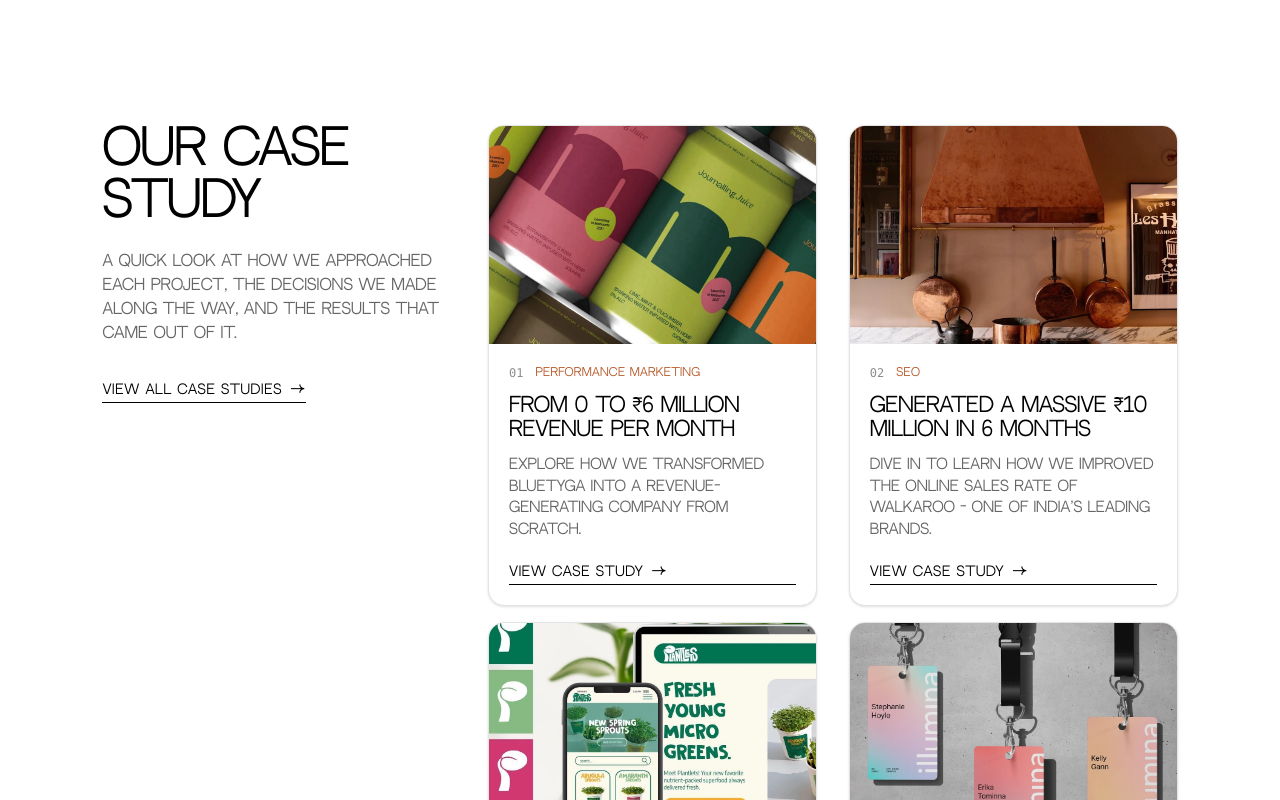
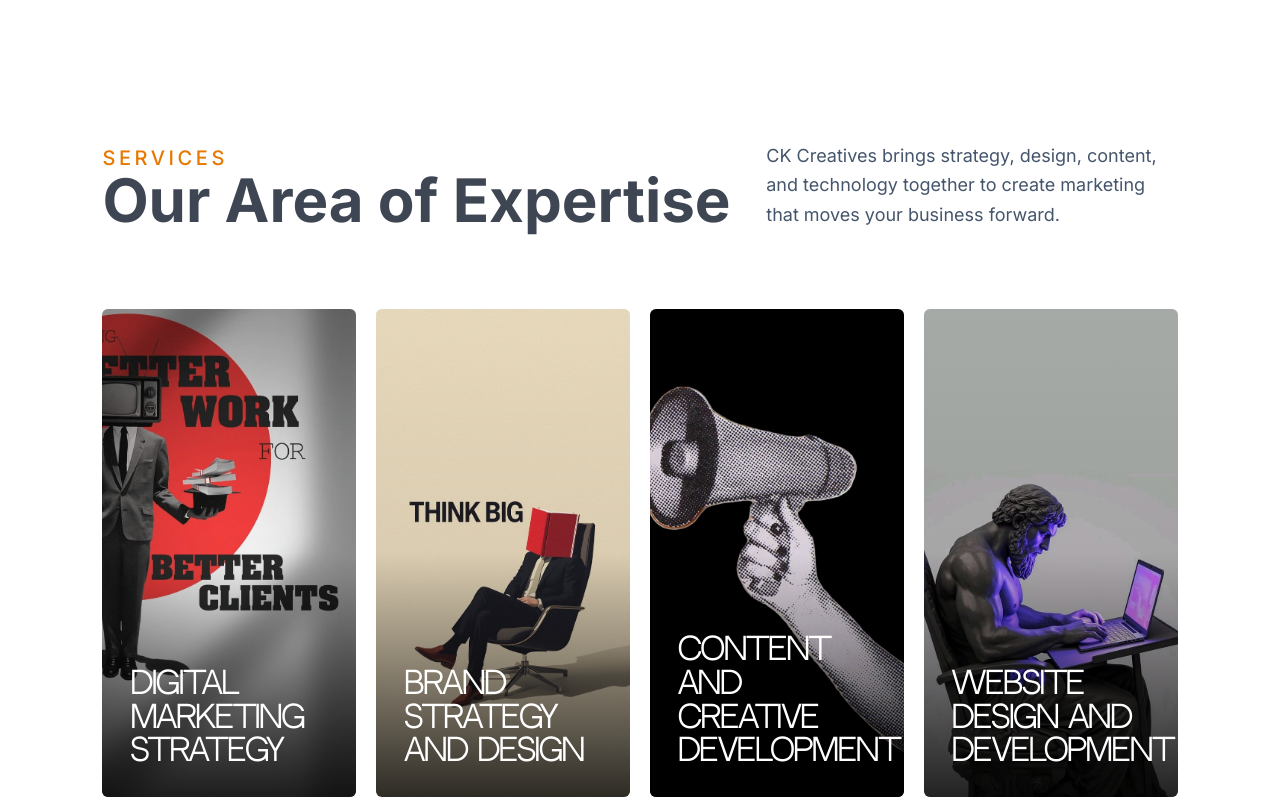
Before and after one commit to Sahileyy/ck-new-website, a Next.js app: page / in a window 1280 px wide. Shown: the part 1620-2420 px from the top of the page. Built offline with nearby package versions, Linux system fonts and the light colour scheme.

Commit message:
feat: finish service and case study section

```diff
--- a/app/components/CaseStudies.tsx
+++ b/app/components/CaseStudies.tsx
@@ -83,13 +83,13 @@ export default function CaseStudies() {
     return (
         <section ref={sectionRef} className="w-full bg-white text-black py-16 md:py-24 px-[8%]">
             <div className="w-full">
-                <div className="flex gap-10 lg:gap-12 items-start">
+                <div className="flex flex-col gap-10 md:flex-row lg:gap-12 items-start">
                     {/* LEFT — Sticky Intro Column (4 columns) */}
                     <div className="lg:col-span-4 w-full lg:sticky lg:top-28">
                         {/* <span className="text-[12px] font-normal text-[#8d8d8d] tracking-[0.12px] uppercase mb-3 block">
               Selected work
             </span> */}
-                        <h2 className="text-left text-5xl sm:text-5xl font-light text-black tracking-[-0.025em] leading-[1.08] mb-5">
+                        <h2 className="text-left text-5xl sm:text-5xl font-bold opacity-70 text-black  leading-[1.08] mb-5">
                             Our case study
                         </h2>
                         <p className="text-[15px] text-[#666666] leading-[1.6] max-w-[38ch] mb-8">
@@ -98,7 +98,7 @@ export default function CaseStudies() {
                         </p>
                         <Link
                             href="/case-study"
-                            className="group inline-flex items-center gap-2 text-[13px] font-medium text-black tracking-[0.05em] uppercase border-b border-black hover:text-[#b75928] hover:border-[#b75928] transition-colors duration-300 pb-0.5"
+                            className="group hidden md:inline-flex items-center gap-2 text-[13px] font-medium text-black tracking-[0.05em] uppercase border-b border-black hover:text-[#b75928] hover:border-[#b75928] transition-colors duration-300 pb-0.5"
                         >
                             <span>View all case studies</span>
                             <span className="transform transition-transform duration-300 group-hover:translate-x-1">
@@ -108,7 +108,7 @@ export default function CaseStudies() {
                     </div>
 
                     {/* RIGHT — fixed 2-column / 3-row grid, only splits into columns once the layout is actually side-by-side */}
-                    <div className="lg:col-span-8 grid grid-cols-1 md:grid-cols-2 gap-x-6 gap-y-3 lg:gap-x-8 lg:gap-y-4 auto-rows-fr">
+                    <div className="max-md:w-full lg:col-span-8 flex flex-col gap-x-6 gap-y-3 md:grid md:grid-cols-2 lg:gap-x-10 lg:gap-y-14 auto-rows-fr">
                         {ALL_CASE_STUDIES.map((study, index) => (
                             <div
                                 key={`${study.link}-${index}`}
--- a/app/components/ServicesShowcase.tsx
+++ b/app/components/ServicesShowcase.tsx
@@ -8,27 +8,27 @@ const services = [
   ["Social Media Management", "Keep your brand active and relevant with content made for conversation, community, and growth.", "/images/cards/seo.jpeg"],
   ["Video Production and VFX", "Bring your story to life through memorable film, motion, and visuals crafted for maximum impact.", "/images/cards/production.jpeg"],
   ["2D and 3D Animation", "Make complex ideas clear and exciting through animation designed to capture attention.", "/images/cards/2d.jpeg"],
-  ["Search Engine Optimisation", "Help the right people discover your brand with search content and optimisation built for long-term visibility.", "/images/cards/seo.jpeg"],
+  ["Search Engine Optimisation", "Help the right people discover your brand with search content and optimisation built for long-term visibility.", "/images/cards/seo2image.jpg"],
 ] as const;
 
 export default function ServicesShowcase() {
   return (
     <section id="our-services" className="w-full bg-white px-[4%] py-20 lg:px-[8%] lg:py-28">
       <div className="mx-auto max-w-[1720px]">
-        <div className="text-center">
-          <p className="text-4xl lg:text-5xl mb-20 tracking-tighter">Our services</p>
-        </div>
+        {/* <div className="text-center">
+          <p className="text-3xl font-bold opacity-80 lg:text-4xl uppercase mb-20 text-neutral-900 "> services</p>
+        </div> */}
         <div className="grid gap-6 pb-14 lg:grid-cols-[1.4fr_0.9fr] lg:items-end lg:pb-20">
           <div>
-            {/* <p className="text-xl font-medium uppercase tracking-[0.18em] text-[#e77800]">Services</p> */}
-            <h2 className="text-4xl font-normal leading-[0.95] tracking-[-0.06em] text-slate-500 sm:text-4xl lg:text-5xl xl:text-6xl"> How We Drive Growth </h2>
+            <p className="text-xl font-medium uppercase tracking-[0.18em] text-[#e77800]">Services</p>
+            <h2 className="heading-normal-case text-4xl font-bold leading-[0.95]  opacity-80 sm:text-4xl lg:text-5xl xl:text-6xl"> Our Area of Expertise </h2>
           </div>
           <p className="max-w-xl text-base leading-relaxed text-slate-600 sm:text-lg">CK Creatives brings strategy, design, content, and technology together to create marketing that moves your business forward.</p>
         </div>
 
         <div className="grid grid-cols-1 gap-4 sm:grid-cols-2 lg:grid-cols-4 lg:gap-5">
           {services.map(([title, description, image]) => (
-            <article key={title} className="group relative min-h-[350px] rounded-sm  overflow-hidden bg-slate-200 sm:min-h-[400px] lg:min-h-[488px]">
+            <article key={title} className="group relative min-h-[350px] rounded-md  overflow-hidden bg-slate-200 sm:min-h-[400px] lg:min-h-[488px]">
               <Image src={image} alt={title} fill sizes="(max-width: 640px) 92vw, (max-width: 1024px) 46vw, 22vw" className="object-cover transition-transform duration-700 group-hover:scale-105" />
               <div className="absolute inset-0 bg-gradient-to-t from-black/80 via-black/5 to-transparent transition-opacity duration-500 group-hover:opacity-0" />
               <div className="absolute inset-0 border border-white/25 bg-[#e77800]/65 opacity-0 backdrop-blur-sm transition-opacity duration-500 group-hover:opacity-100" />
--- a/app/components/Testimonial.tsx
+++ b/app/components/Testimonial.tsx
@@ -299,7 +299,7 @@ export default function Testimonial({ onOpenTalkModal }: ServicesProps) {
         </div>
 
         {/* --- MOBILE / TABLET HORIZONTAL SWIPEABLE THUMBNAIL STRIP --- */}
-        <div className="lg:hidden mt-6 -mx-[8%] px-[8%]">
+        <div className="hidden md:block lg:hidden mt-6 -mx-[8%] px-[8%]">
           <div className="flex gap-3 overflow-x-auto no-scrollbar snap-x snap-mandatory pb-2">
             {services.map((s, i) => (
               <button
--- a/app/globals.css
+++ b/app/globals.css
@@ -4,8 +4,7 @@
    --font-sans makes both the `font-sans` utility and Tailwind's preflight
    default resolve to Inter, so the whole document inherits it. */
 @theme {
-  --font-neutral: var(--font-neutral), sans-serif;
-  --font-sans: var(--font-neutral), var(--font-inter), ui-sans-serif, system-ui, -apple-system,
+  --font-sans: var(--font-inter), ui-sans-serif, system-ui, -apple-system,
     "Segoe UI", Roboto, Helvetica, Arial, sans-serif;
 }
 
@@ -24,7 +23,7 @@
 body {
   background-color: #FAFAFA;
   color: #0F172A;
-  font-family: var(--font-neutral-face), var(--font-lexend), var(--font-jakarta), sans-serif;
+  font-family: var(--font-inter), ui-sans-serif, system-ui, sans-serif;
   overflow-x: hidden;
   -ms-overflow-style: none;
 }
@@ -43,13 +42,20 @@ h2,
 h3,
 h4,
 .font-heading {
-  font-family: var(--font-neutral-face), var(--font-lexend), var(--font-syne), sans-serif;
+  font-family: var(--font-neutral), var(--font-inter), sans-serif;
+  text-transform: uppercase;
+}
+
+.heading-normal-case {
+  font-family: var(--font-inter), ui-sans-serif, system-ui, sans-serif;
+  text-transform: none;
 }
 
 /* Exclude Hero section from primary font (retains Lexend/Syne) */
 .hero-section,
 .hero-section * {
-  font-family: var(--font-lexend), var(--font-syne), var(--font-jakarta), sans-serif;
+  font-family: var(--font-neutral), var(--font-inter), sans-serif;
+  text-transform: uppercase;
 }
 
 /* Exclude Hero section from primary font (retains Lexend/Syne) */
--- a/app/page.tsx
+++ b/app/page.tsx
@@ -27,11 +27,12 @@ export default function Home() {
       {/* Trusted Client Logos Section */}
       <TrustedLogos />
 
+      <ServicesShowcase />
+
       {/* Case Studies Section */}
       <CaseStudies />
 
       <Testimonial onOpenTalkModal={() => setIsTalkModalOpen(true)} />
-      <ServicesShowcase />
       {/* Blog Cards Section */}
       <BlogSection onOpenTalkModal={() => setIsTalkModalOpen(true)} />
 
```
Also changed, not shown: public/images/cards/seo2image.jpg (added), 1 other file (tests, documents, lock files or other folders).
